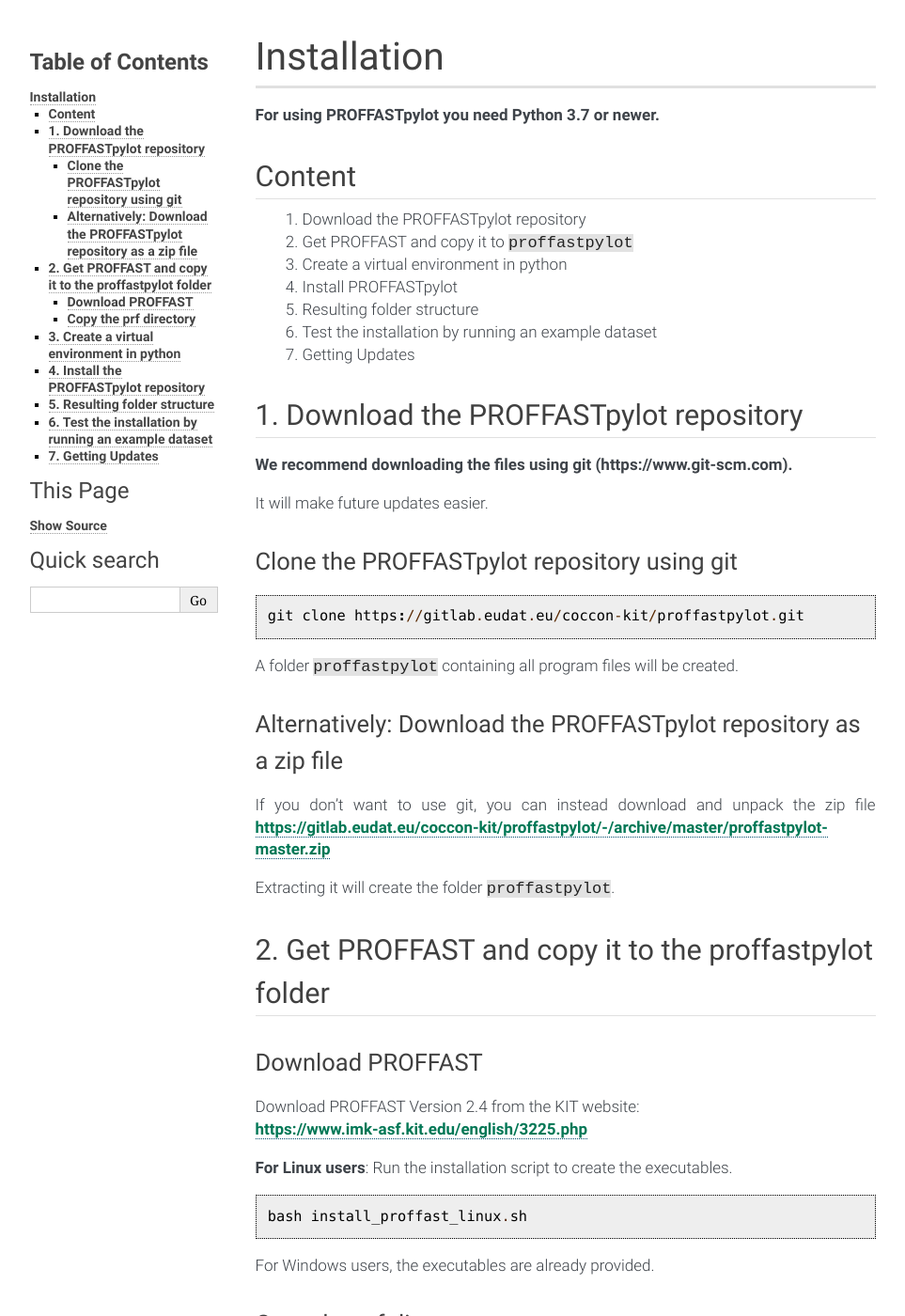
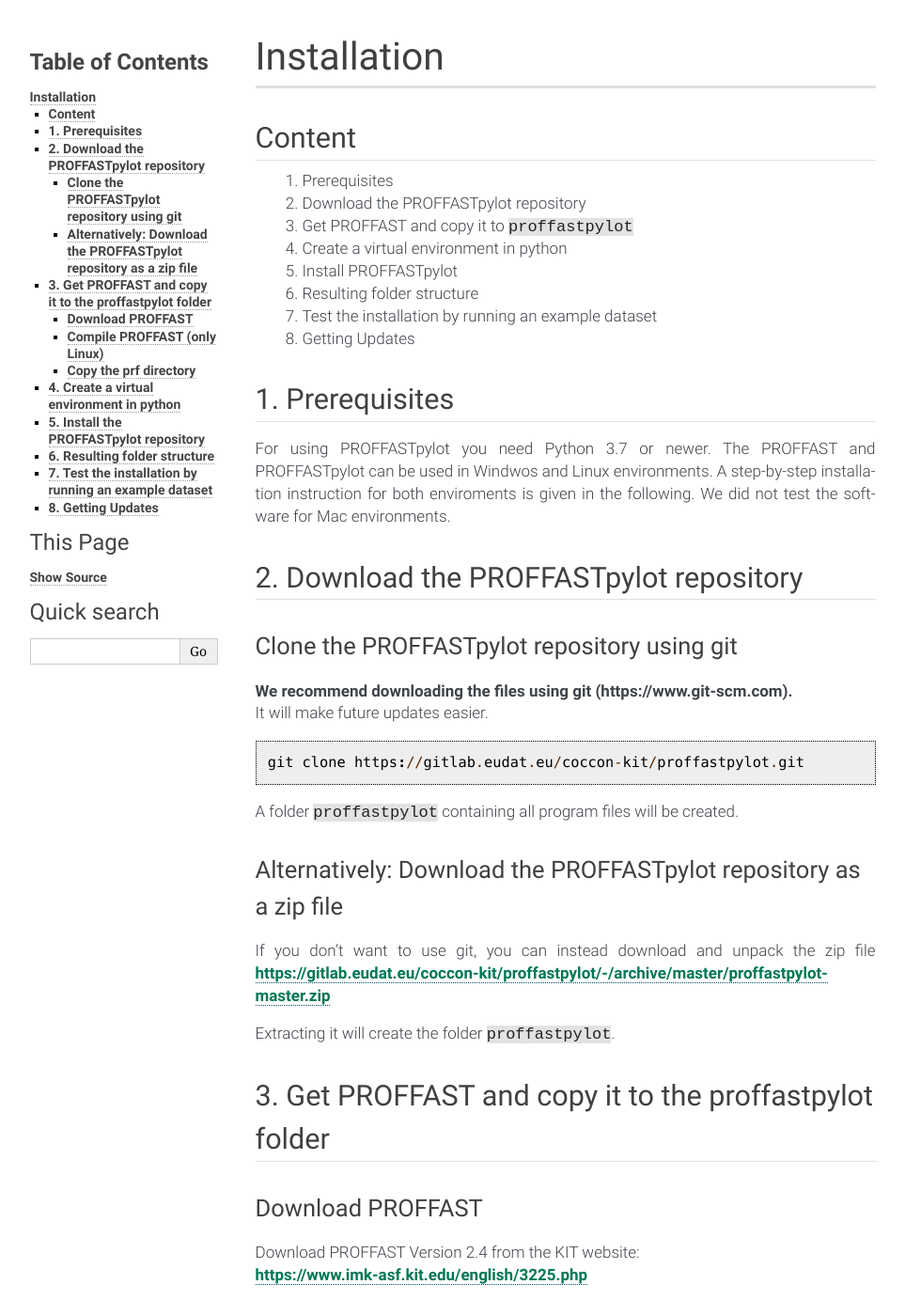
Before and after one commit to coccon/proffastpylot, a Sphinx documentation site: the page built from docs/1-1_installation.md, in a window 1280 px wide and 1400 px high. Shown: the whole window at 94% size, without its empty margins (10-973 px from the left). Built offline with Sphinx 7.4.7, drawn with Linux system fonts in a browser that asks for light colours; some of the changed text lies outside the part shown.

Commit message:
improvements to installation instructions

````diff
--- a/docs/1-1_installation.md
+++ b/docs/1-1_installation.md
@@ -1,33 +1,39 @@
 # Installation
 
-**For using PROFFASTpylot you need Python 3.7 or newer.**
 
 ## Content
 
-1. Download the PROFFASTpylot repository
-2. Get PROFFAST and copy it to `proffastpylot`
-3. Create a virtual environment in python
-4. Install PROFFASTpylot
-5. Resulting folder structure
-6. Test the installation by running an example dataset
-7. Getting Updates
+1. Prerequisites
+2. Download the PROFFASTpylot repository
+3. Get PROFFAST and copy it to `proffastpylot`
+4. Create a virtual environment in python
+5. Install PROFFASTpylot
+6. Resulting folder structure
+7. Test the installation by running an example dataset
+8. Getting Updates
+
+
+## 1. Prerequisites
+
+For using PROFFASTpylot you need Python 3.7 or newer.
+The PROFFAST and PROFFASTpylot can be used in Windwos and Linux environments.
+A step-by-step installation instruction for both enviroments is given in the following.
+We did not test the software for Mac environments.
 
 
 
-## 1. Download the PROFFASTpylot repository
+
+## 2. Download the PROFFASTpylot repository
+
+### Clone the PROFFASTpylot repository using git
 
 **We recommend downloading the files using git (https://www.git-scm.com).**
-
 It will make future updates easier.
-
-
-### Clone the PROFFASTpylot repository using git
 
 ```
 git clone https://gitlab.eudat.eu/coccon-kit/proffastpylot.git
 ```
 A folder `proffastpylot` containing all program files will be created.
-
 
 ### Alternatively: Download the PROFFASTpylot repository as a zip file
 
@@ -38,24 +44,31 @@
 
 
 
-## 2. Get PROFFAST and copy it to the proffastpylot folder
+## 3. Get PROFFAST and copy it to the proffastpylot folder
 
 ### Download PROFFAST
 Download PROFFAST Version 2.4 from the KIT website:
 https://www.imk-asf.kit.edu/english/3225.php
 
-**For Linux users**: Run the installation script to create the executables.
+### Compile PROFFAST (only Linux)
+
+For Windows users, the executables are already provided, on Linux systems you need to create them from source.
+
+If not present on your system, first install the `gfortan` compiler.
+
+Secondly, run the installation script for compilation from the `prf` folder.
 ```
+cd prf/
 bash install_proffast_linux.sh
 ```
-For Windows users, the executables are already provided.
-
 
 ### Copy the prf directory
 
 Copy the `prf` folder that was extracted from the zip file into `proffastpylot`.
 
-## 3. Create a virtual environment in python
+
+
+## 4. Create a virtual environment in python
 
 We recommend using a virtual environment (venv) to avoid conflicts between any other packages or Python modules.
 
@@ -83,9 +97,9 @@
 pip install --editable .
 ```
 
-To test the installation execute the `run.py` script. For details see the **Usage** article of this documentation.
 
-## 5. Resulting folder structure
+
+## 6. Resulting folder structure
 
 If you follow exactly the installation guide your folder structure should look like the following:
 ```
@@ -111,17 +125,21 @@
 └── setup.py
 ```
 
-## 6. Test the installation by running an example dataset
+
+
+## 7. Test the installation by running an example dataset
 
 To test the installation we provide example raw data and a reference result file to compare the file to.
 The example can be executed by navigating to the example folder and execute `python run.py`
 (please ensure that your virtual environment is activated).
-When first running the program it will ask you to download the exampe file data to your local computer.
+When first running the program it will ask you to download the example file data to your local computer.
 
 After the run is complete, please compare your results to the data given in `example\Reference_Output_Example_Sodankyla.csv`.
 The deviations should be less than 0.1 ppm for XCO2, 0.1 ppb for XCH4 and 0.1 ppb for XCO.
 
-## 7. Getting Updates
+
+
+## 8. Getting Updates
 
 If you used git during installation, you can easily get updates by entering
 
````
Also changed, not shown: other parts of docs/1-1_installation.md (+2 -1 lines).
